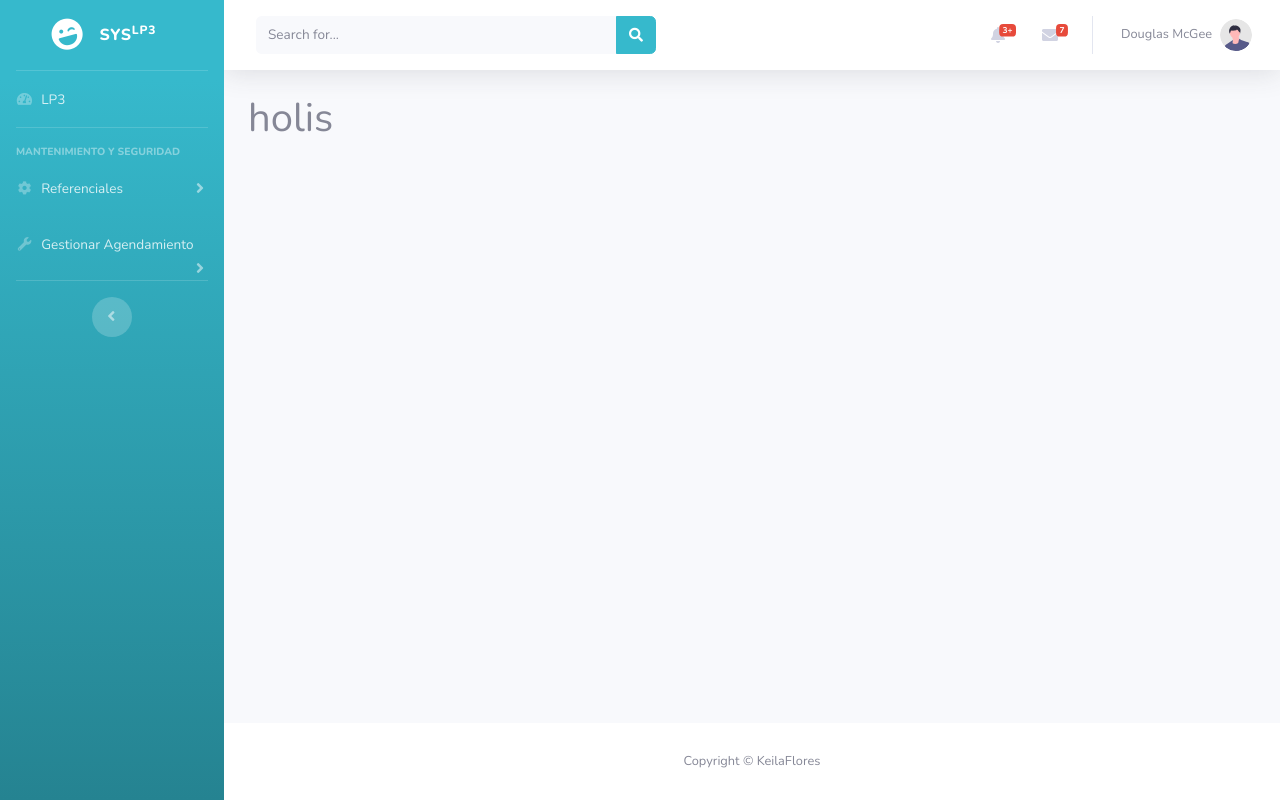
After one commit to keilaflores889/proyecto-lp3, a Flask app: page /referenciales/login/vista-index in a window 1280 px wide. The commit adds this page. Run offline with Flask 3, Linux system fonts and the light colour scheme; some libraries are stand-ins or nearby versions.

```diff
--- a/app/__init__.py
+++ b/app/__init__.py
@@ -3,6 +3,8 @@ from flask import Flask
 app = Flask(__name__)
 
 # importar referenciales
+from app.rutas.login.login_routes import loginmod
+from app.rutas.login.vista_routes import vistamod
 from app.rutas.referenciales.ciudad.ciudad_routes import ciumod #ciudad
 from app.rutas.referenciales.paises.pais_routes import paimod   #pais
 from app.rutas.referenciales.nacionalidad.nacionalidad_routes import naciomod  #nacionalidad
@@ -21,6 +23,8 @@ from app.rutas.referenciales.diagnostico.diagnostico_routes import diagmod  #dia
 
 # registrar referenciales
 modulo0 = '/referenciales'
+app.register_blueprint(loginmod, url_prefix=f'{modulo0}/login')
+app.register_blueprint(vistamod, url_prefix=f'{modulo0}/login')
 app.register_blueprint(ciumod, url_prefix=f'{modulo0}/ciudad') #ciudad
 app.register_blueprint(paimod, url_prefix=f'{modulo0}/paises') #pais
 app.register_blueprint(naciomod, url_prefix=f'{modulo0}/nacionalidad')  #nacionalidad
--- a/app/rutas/referenciales/login/login_routes.py
+++ b/app/rutas/login/login_routes.py
@@ -2,6 +2,6 @@ from flask import Blueprint, render_template
 
 loginmod = Blueprint('login', __name__, template_folder='templates')
 
-@loginmod.route('/login')
+@loginmod.route('/login-index')
 def loginIndex():
-    return render_template('login.html')
+    return render_template('login-index.html')
--- a/app/rutas/referenciales/login/templates/login.html
+++ b/app/rutas/login/templates/login-index.html
@@ -1,9 +1,11 @@
+{% extends 'base.html' %}
 <!DOCTYPE html>
 <html lang="es">
 <head>
     <meta charset="UTF-8">
     <meta name="viewport" content="width=device-width, initial-scale=1.0">
     <title>Login</title>
+    <link rel="stylesheet" href="./assets/css/bootstrap.min.css">
     <style>
         body {
             font-family: Arial, sans-serif;
--- /dev/null
+++ b/app/rutas/login/templates/vista-index.html
@@ -0,0 +1,14 @@
+{% extends 'base.html' %}
+
+{% block titulo %}
+holis
+{% endblock %}
+
+{% block contenido %}
+<div>
+    <h1>holis
+    </h1>
+
+
+</div>
+{% endblock %}
--- /dev/null
+++ b/app/rutas/login/vista_routes.py
@@ -0,0 +1,7 @@
+from flask import Blueprint, render_template
+
+vistamod = Blueprint('vista', __name__, template_folder='templates')
+
+@vistamod.route('/vista-index')
+def vistaIndex():
+    return render_template('vista-index.html')
--- a/app/templates/base.html
+++ b/app/templates/base.html
@@ -48,7 +48,7 @@
 
             <!-- Nav Item - Dashboard -->
             <li class="nav-item">
-                <a class="nav-link" href="#">
+                <a class="nav-link" href="{{ url_for('vista.vistaIndex') }}">
                     <i class="fas fa-fw fa-tachometer-alt"></i>
                     <span>LP3</span></a>
             </li>
@@ -375,7 +375,7 @@
                 <div class="modal-body">Seguro que quiere cerrar sesión?</div>
                 <div class="modal-footer">
                     <button class="btn btn-secondary" type="button" data-dismiss="modal">Cancelar</button>
-                    <a class="btn btn-primary" href="login.html">Cerrar</a>
+                    <a class="btn btn-primary" href="login-index.html">Cerrar</a>
                 </div>
             </div>
         </div>
```
Also changed, not shown: app/rutas/login/__init__.py (added).
